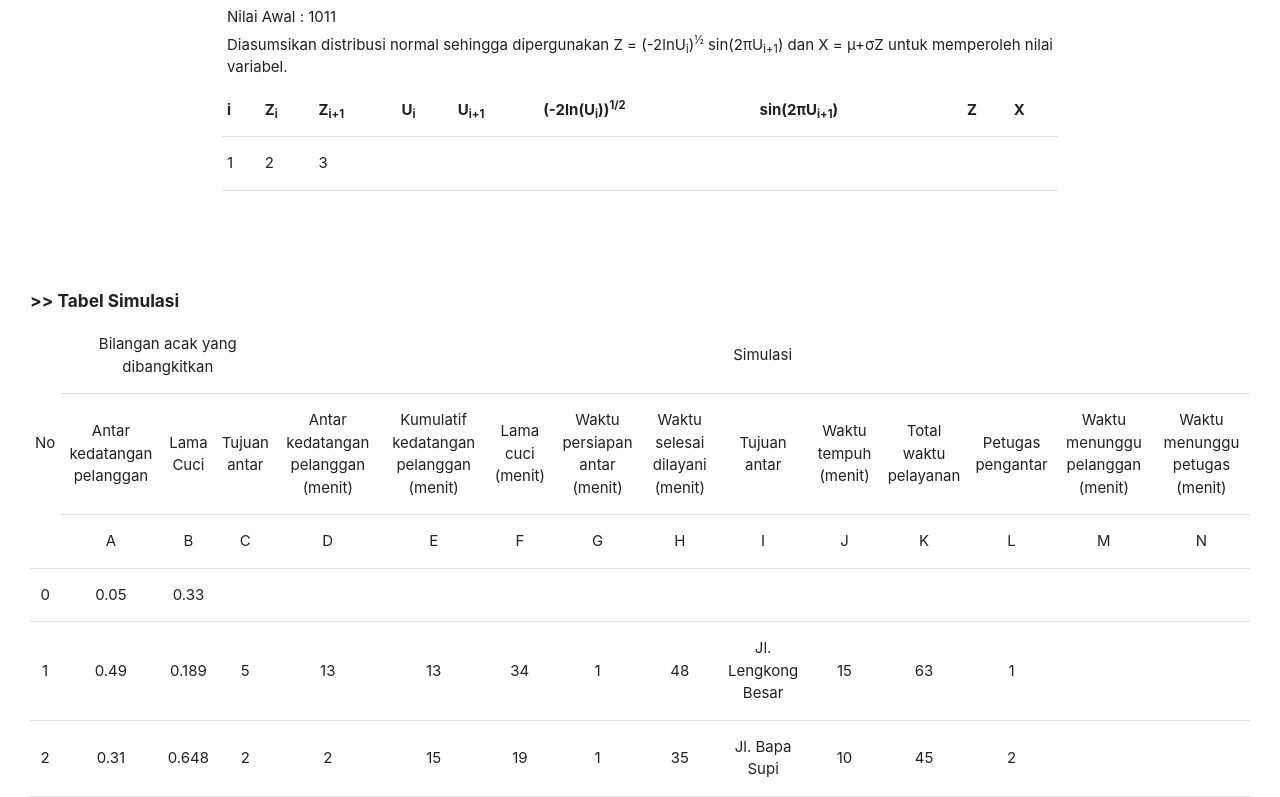
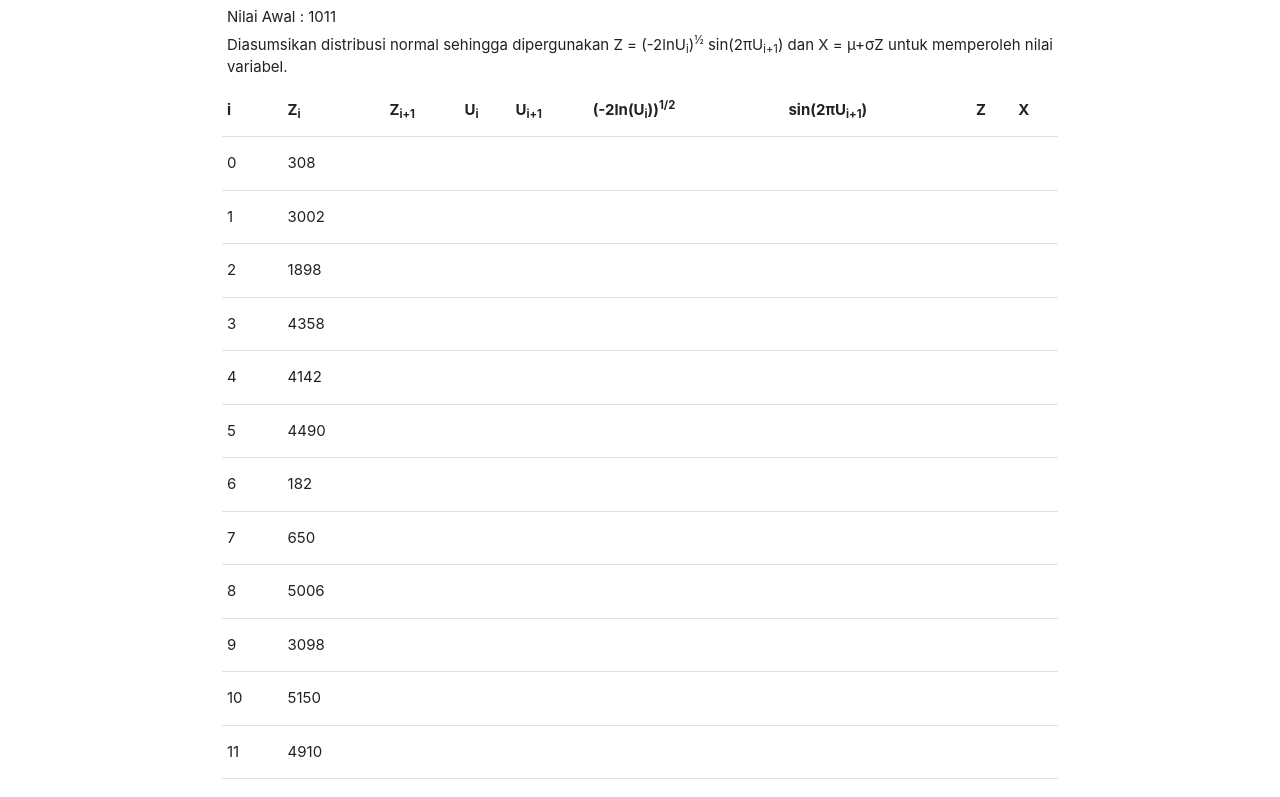
Before and after one commit to raflirach/mosi-antrian, a React (Create React App) app: page / in a window 1280 px wide. Shown: the part 7820-8617 px from the top of the page. Built offline with nearby package versions, Linux system fonts and the light colour scheme; the HTML template or start-up script is replaced by a standard one.

Commit message:
its freaking work

```diff
--- a/src/sections/DataAntarKedatanganPetugas.js
+++ b/src/sections/DataAntarKedatanganPetugas.js
@@ -1,4 +1,4 @@
-import React, { Component } from "react";
+import React, { Component } from 'react';
 
 export default class DataAntarKedatanganPetugas extends Component {
   constructor(props) {
@@ -17,7 +17,7 @@ export default class DataAntarKedatanganPetugas extends Component {
       let list = Array.from(this.state.zi);
       this.state.zi.push(Z0);
       this.setState({ list });
-      console.log(this.state.zi);
+      //   console.log(this.state.zi);
     }
   };
 
@@ -34,8 +34,8 @@ export default class DataAntarKedatanganPetugas extends Component {
               <b>>> Tabel Variabel antar Kedatangan pelanggan</b>
             </h6>
             <p>
-              Menggunakan deret bilangan acak yang dibangkitkan dengan metode
-              Linear Congruential Generator dengan asumsi:
+              Menggunakan deret bilangan acak yang dibangkitkan dengan metode Linear Congruential Generator dengan
+              asumsi:
             </p>
             <ul>
               <li>Konstanta Pengali : 6102</li>
@@ -46,8 +46,7 @@ export default class DataAntarKedatanganPetugas extends Component {
             <p>
               Diasumsikan distribusi normal sehingga dipergunakan Z = (-2lnU
               <sub>i</sub>)<sup>&#189;</sup> sin(2&pi;U
-              <sub>i+1</sub>) dan X = &#181;+&sigma;Z untuk memperoleh nilai
-              variabel.
+              <sub>i+1</sub>) dan X = &#181;+&sigma;Z untuk memperoleh nilai variabel.
             </p>
             <table>
               <thead>
@@ -77,11 +76,14 @@ export default class DataAntarKedatanganPetugas extends Component {
               </thead>
 
               <tbody>
-                <tr>
-                  <td>1</td>
-                  <td>2</td>
-                  <td>3</td>
-                </tr>
+                {this.state.zi.map((data, i) => {
+                  return (
+                    <tr key={i}>
+                      <td>{i}</td>
+                      <td>{data}</td>
+                    </tr>
+                  );
+                })}
               </tbody>
             </table>
           </div>
```
